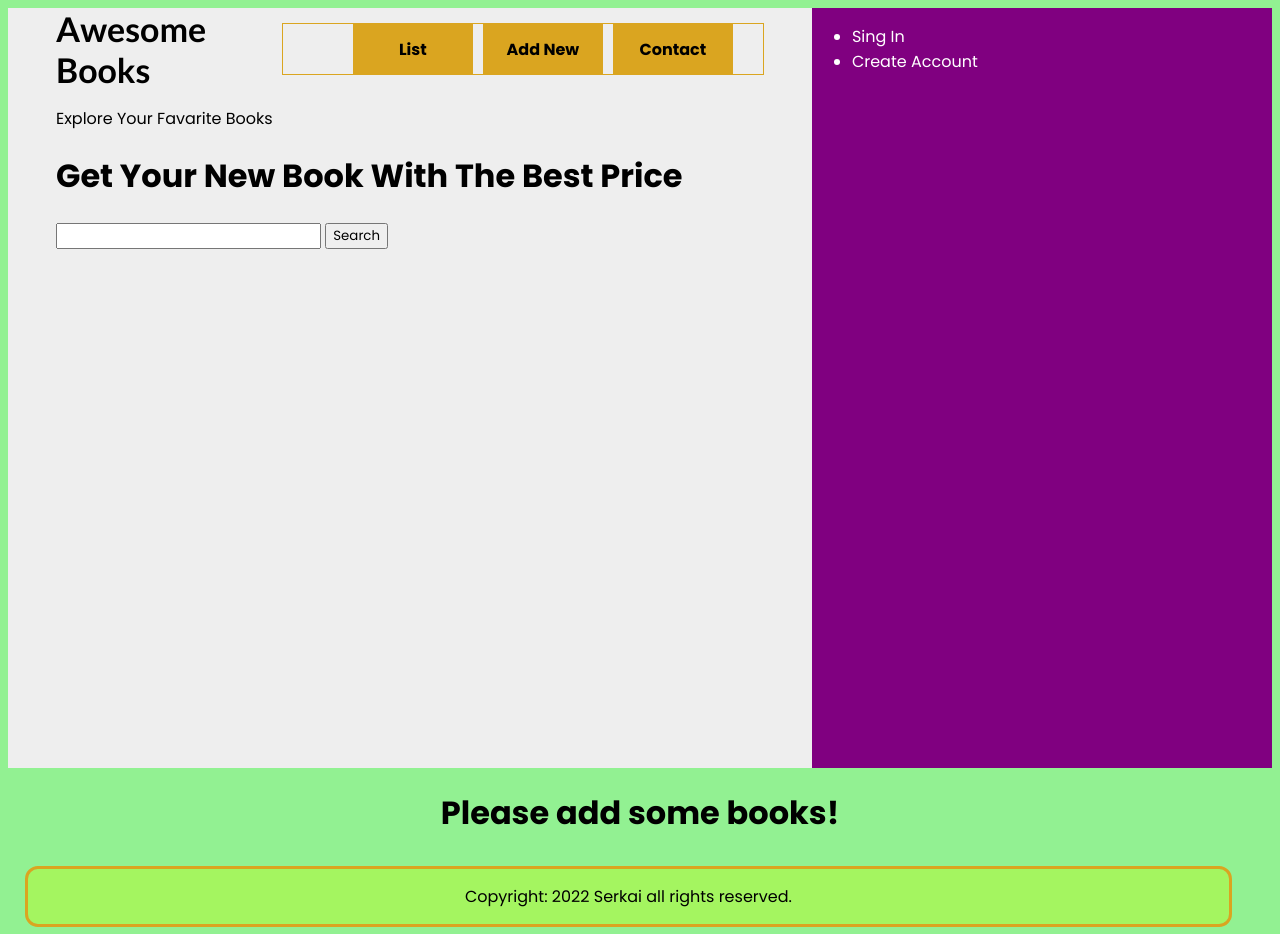
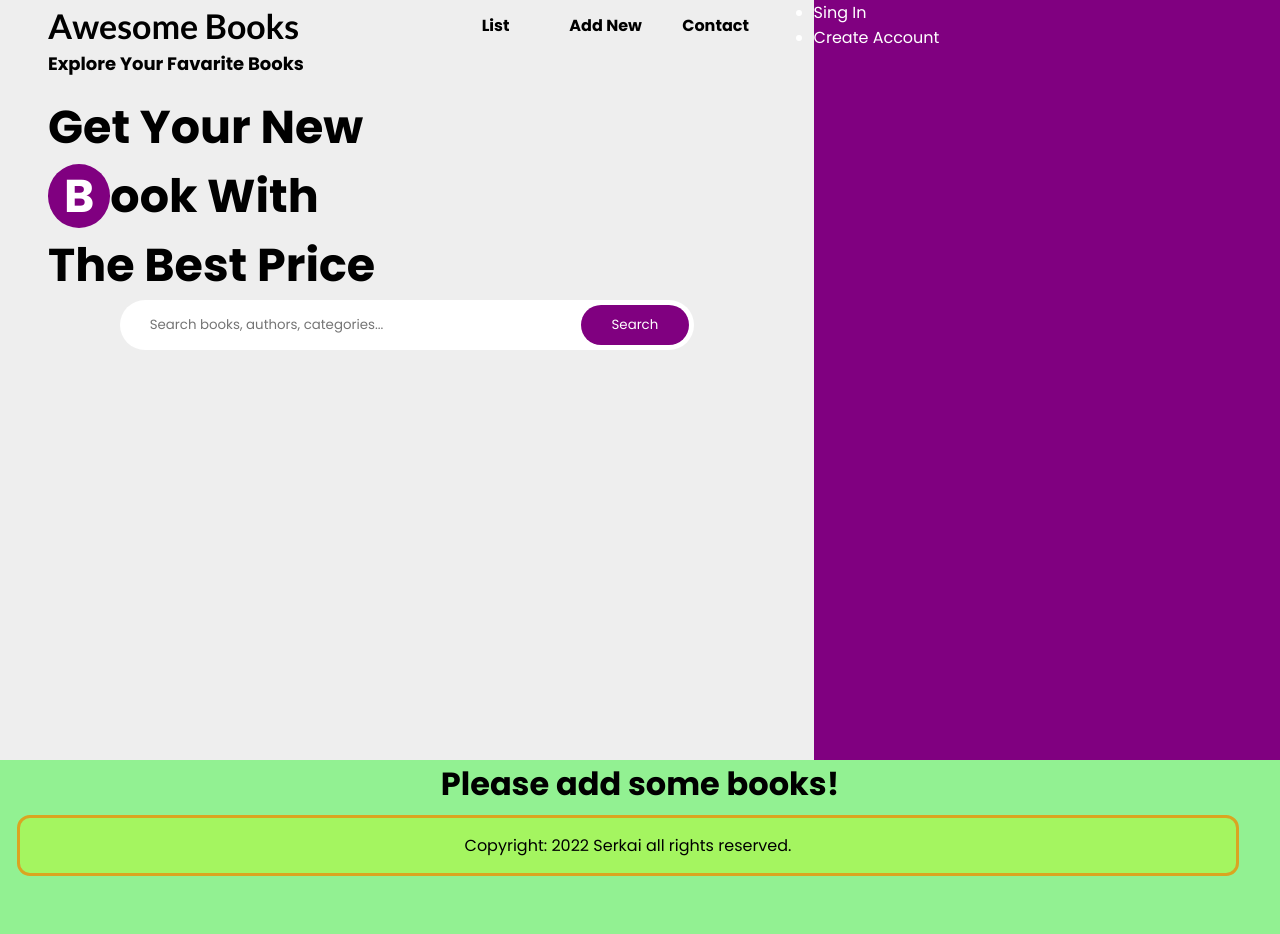
Before and after one commit to HabibPayenda/awesomeBooks, a website: page index.html in a window 1280 px wide. After the commit the page ends 883 px from the top, so only its background shows below. Drawn offline with Linux system fonts and the light colour scheme.

Commit message:
Adds styles to mainHeading and searchbar

```diff
--- a/index.html
+++ b/index.html
@@ -31,7 +31,7 @@
         <h1 class="mainHeading">Get Your New <span class="rotated">B</span>ook With The Best Price</h1>
       </div>
       <div class="searchContainer">
-        <input type="text" class="mainSearch">
+        <input type="text" placeholder="Search books, authors, categories..." class="mainSearch">
         <button type="button" class="searchBtn">Search</button>
       </div>
       <div class="stories">
--- a/src/stylesheets/style.css
+++ b/src/stylesheets/style.css
@@ -2,60 +2,13 @@
 
 * {
   font-family: "poppins", sans-serif;
+  margin: 0;
+  padding: 0;
+  box-sizing: border-box;
 }
 
 body {
   background-color: #92f192;
-}
-
-.navbar {
-  display: flex;
-  justify-content: space-between;
-  align-items: center;
-  border: solid 1px goldenrod;
-  padding: 0.0001px 30px;
-}
-
-.navbar a {
-  text-decoration: none;
-  color: black;
-  font-weight: bold;
-}
-
-.navbarItemContainer {
-  display: flex;
-  align-items: center;
-  justify-content: space-between;
-  list-style: none;
-  height: 50px;
-  margin: 0;
-  gap: 10px;
-}
-
-.navItem {
-  display: flex;
-  align-items: center;
-  justify-content: center;
-  color: white;
-  background-color: goldenrod;
-  height: 100%;
-  padding: 0.0001px 10px;
-  transition: all 0.3s;
-  width: 100px;
-}
-
-.navItem:hover {
-  background-color: black;
-  outline: solid 2px goldenrod;
-  transform: translateX(10px);
-}
-
-.navItem:last-child:hover {
-  transform: translateX(-10px);
-}
-
-.navItem:hover a {
-  color: goldenrod;
 }
 
 .h2 {
@@ -93,6 +46,106 @@ body {
   color: black;
   font-weight: bold;
   font-size: 34px;
+}
+
+.navbar {
+  display: flex;
+  justify-content: space-between;
+  align-items: center;
+}
+
+.navbar a {
+  text-decoration: none;
+  color: black;
+  font-weight: bold;
+}
+
+.navbarItemContainer {
+  display: flex;
+  align-items: center;
+  justify-content: space-between;
+  list-style: none;
+  height: 50px;
+  margin: 0;
+  gap: 10px;
+}
+
+.navItem {
+  display: flex;
+  align-items: center;
+  justify-content: center;
+  color: white;
+  height: 100%;
+  padding: 0.0001px 10px;
+  transition: all 0.3s;
+  width: 100px;
+}
+
+.navItem:hover {
+  background-color: black;
+  outline: solid 2px goldenrod;
+  transform: translateX(10px);
+}
+
+.navItem:last-child:hover {
+  transform: translateX(-10px);
+}
+
+.navItem:hover a {
+  color: goldenrod;
+}
+
+.headerLeftContent {
+  display: flex;
+  align-items: center;
+  justify-content: center;
+  flex-direction: column;
+  width: 50%;
+  gap: 16px;
+}
+
+.exploreText {
+  align-self: flex-start;
+  font-size: 18px;
+  font-weight: bold;
+}
+
+.mainHeading {
+  font-size: 46px;
+}
+
+.rotated {
+  background-color: purple;
+  padding: 0 16px;
+  border-radius: 100%;
+  transform: rotateX('45') !important;
+  color: white;
+}
+
+.searchContainer {
+  display: flex;
+  align-items: center;
+  justify-content: center;
+  background-color: white;
+  padding: 5px 5px 5px 30px;
+  border-radius: 30px;
+  width: 80%;
+  align-self: center;
+}
+
+.mainSearch {
+  flex: 4;
+  border: none;
+  outline: 0;
+}
+
+.searchBtn {
+  flex: 1;
+  padding: 10px 0;
+  border: none;
+  background-color: purple;
+  color: white;
+  border-radius: 30px;
 }
 
 .headerRight {
```
